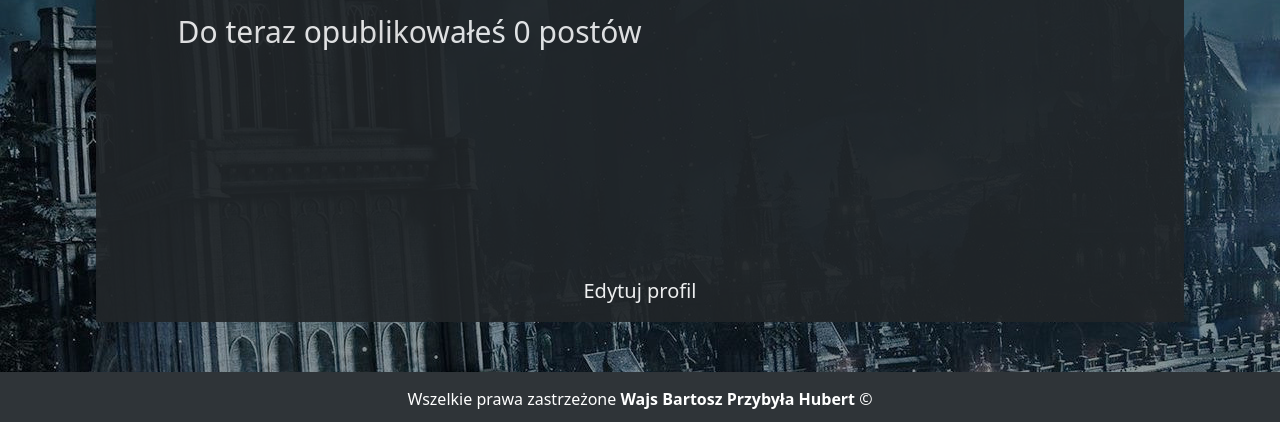
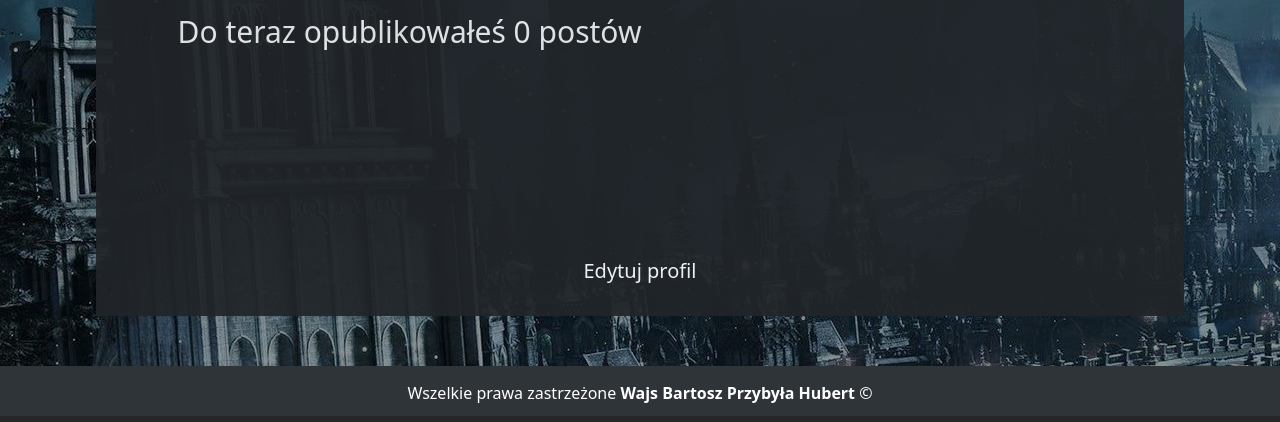
Before and after one commit to WajsBartosz/projectWithHoubert, a PHP site: page /account/profile.php in a window 1280 px wide. Shown: the part 669-1091 px from the top of the page. Run offline with PHP 8.4, Linux system fonts and the light colour scheme; the visitor is signed in with stand-in values (Sample User, id 1); data that the repository does not hold is empty.

Commit message:
na srodek edytuj profil

```diff
--- a/account/profile.css
+++ b/account/profile.css
@@ -58,7 +58,7 @@
   opacity: 0.925;
   color: White;
   overflow: none;
-  min-height: 50vh;
+  min-height: 45vh;
   font-size: 30px;
 }
 
@@ -84,6 +84,7 @@
 
 #editInfo {
   text-align: center;
+  padding-top: 20px;
 }
 
 .changeLabel {
@@ -97,3 +98,7 @@
   float: left;
   margin: 0;
 }
+
+#bottomBottom{
+  min-height: 10vh;
+}
--- a/account/profile.php
+++ b/account/profile.php
@@ -99,7 +99,9 @@
             <p class="bottomParagraphs">Numer telefonu: <?php if($accountInformation['country']!=NULL) echo "$accountInformation[phone]";?></p>
             <p class="bottomParagraphs">Do teraz opublikowałeś <?php echo "$numberOfPosts[number] $postVariety"; ?></p>
         </div>
-        <p id="editInfo"><a id="info" href="./editProfile.php">Edytuj profil</a></p>
+        <div id="bottomBottom">
+          <p id="editInfo"><a id="info" href="./editProfile.php">Edytuj profil</a></p>
+        </div>
 </div>
 
     <footer>
```
